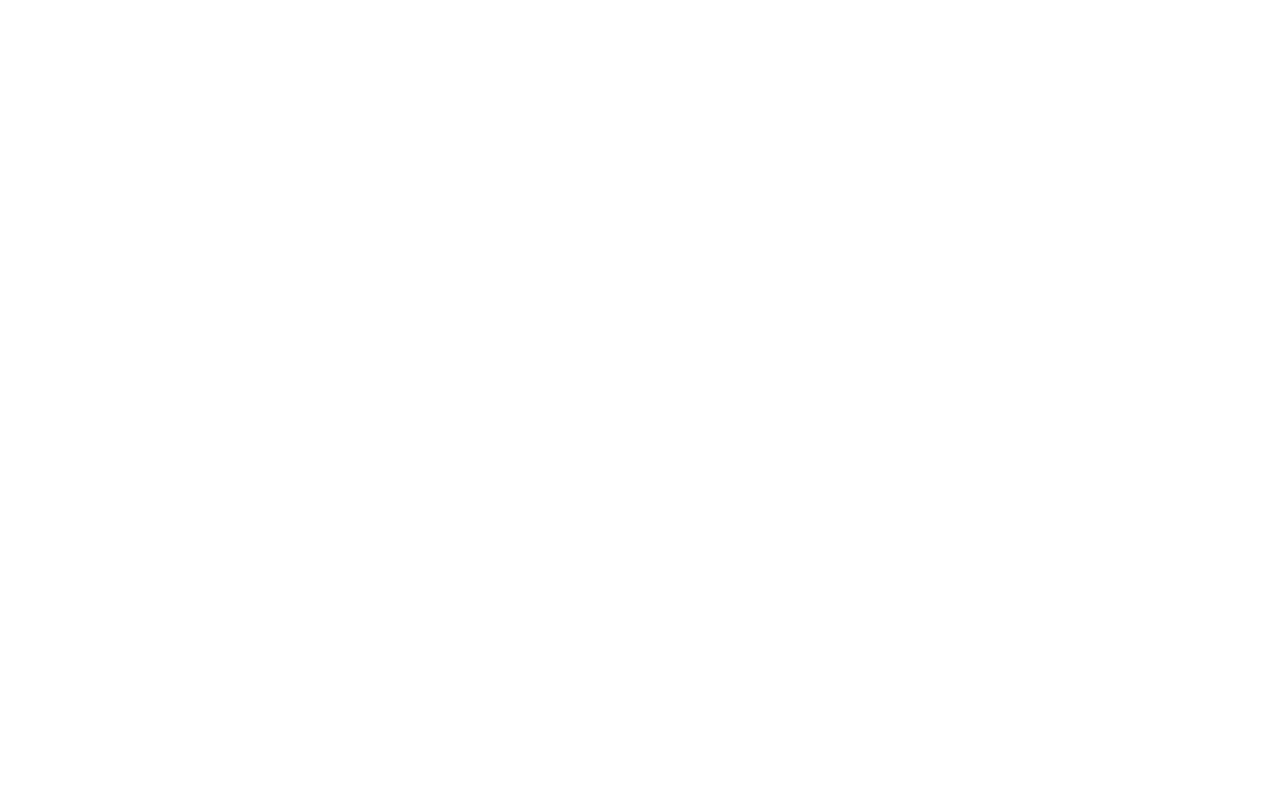
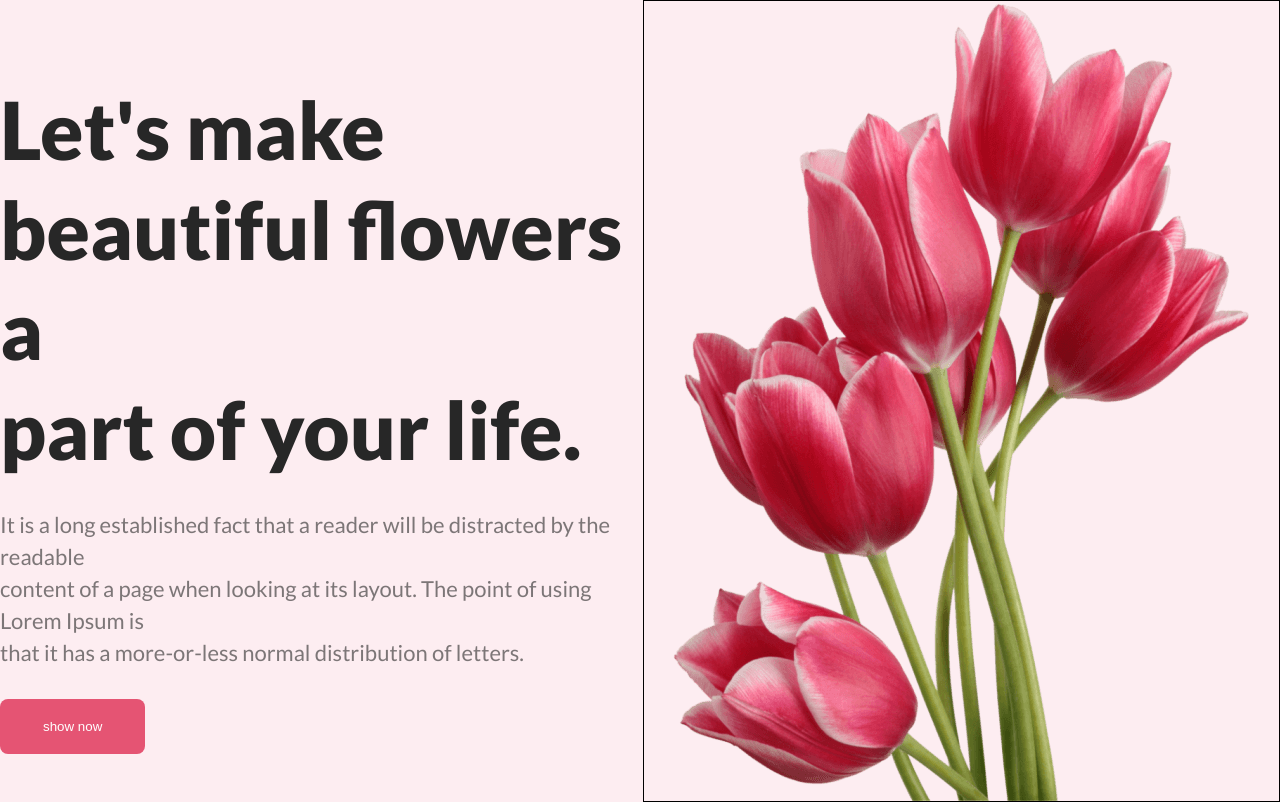
Before and after one commit to Shiham123/HTML-CSS, a plain HTML site: page index.html in a window 1280 px wide. Drawn offline with Linux system fonts and the light colour scheme.

Commit message:
header section running

```diff
--- a/index.html
+++ b/index.html
@@ -5,6 +5,35 @@
     <meta name="viewport" content="width=device-width, initial-scale=1.0" />
     <title>Flower website</title>
     <link rel="stylesheet" href="style.css" />
+    <link
+      href="https://fonts.googleapis.com/css?family=Lato:100,100italic,300,300italic,regular,italic,700,700italic,900,900italic"
+      rel="stylesheet"
+    />
   </head>
-  <body></body>
+  <body>
+    <header>
+      <section class="section header-section">
+        <div class="left-header-content">
+          <h1>
+            Let's make <br />
+            beautiful flowers a <br />
+            part of your life.
+          </h1>
+          <p>
+            It is a long established fact that a reader will be distracted by
+            the readable <br />
+            content of a page when looking at its layout. The point of using
+            Lorem Ipsum is <br />
+            that it has a more-or-less normal distribution of letters.
+          </p>
+          <button>show now</button>
+        </div>
+        <div class="right-header-content">
+          <div class="img">
+            <img src="./img/pngwing 10.png" alt="" />
+          </div>
+        </div>
+      </section>
+    </header>
+  </body>
 </html>
--- a/style.css
+++ b/style.css
@@ -0,0 +1,47 @@
+* {
+  padding: 0;
+  margin: 0;
+  outline: none;
+  border: none;
+  box-sizing: border-box;
+}
+
+/* !t header left section style  */
+
+.header-section {
+  height: auto;
+  background-color: rgba(229, 84, 115, 0.1);
+  display: flex;
+  justify-content: space-around;
+  align-items: center;
+}
+
+.header-section .left-header-content h1 {
+  color: #272727;
+  font: normal 800 80px/100px 'Lato';
+  margin: 30px 0px;
+}
+
+.header-section .left-header-content p {
+  color: rgba(39, 39, 39, 0.6);
+  font: normal normal 400 22px/32px 'Lato';
+  margin: 30px 0px;
+}
+
+.header-section .left-header-content button {
+  border-radius: 8px;
+  background: #e55473;
+  padding: 20px 43px;
+  color: #ffffff;
+}
+
+/* ! header right section style */
+
+.header-section .right-header-content {
+  border: 1px solid black;
+}
+
+.header-section .right-header-content .img {
+  width: 635px;
+  height: 800px;
+}
```
